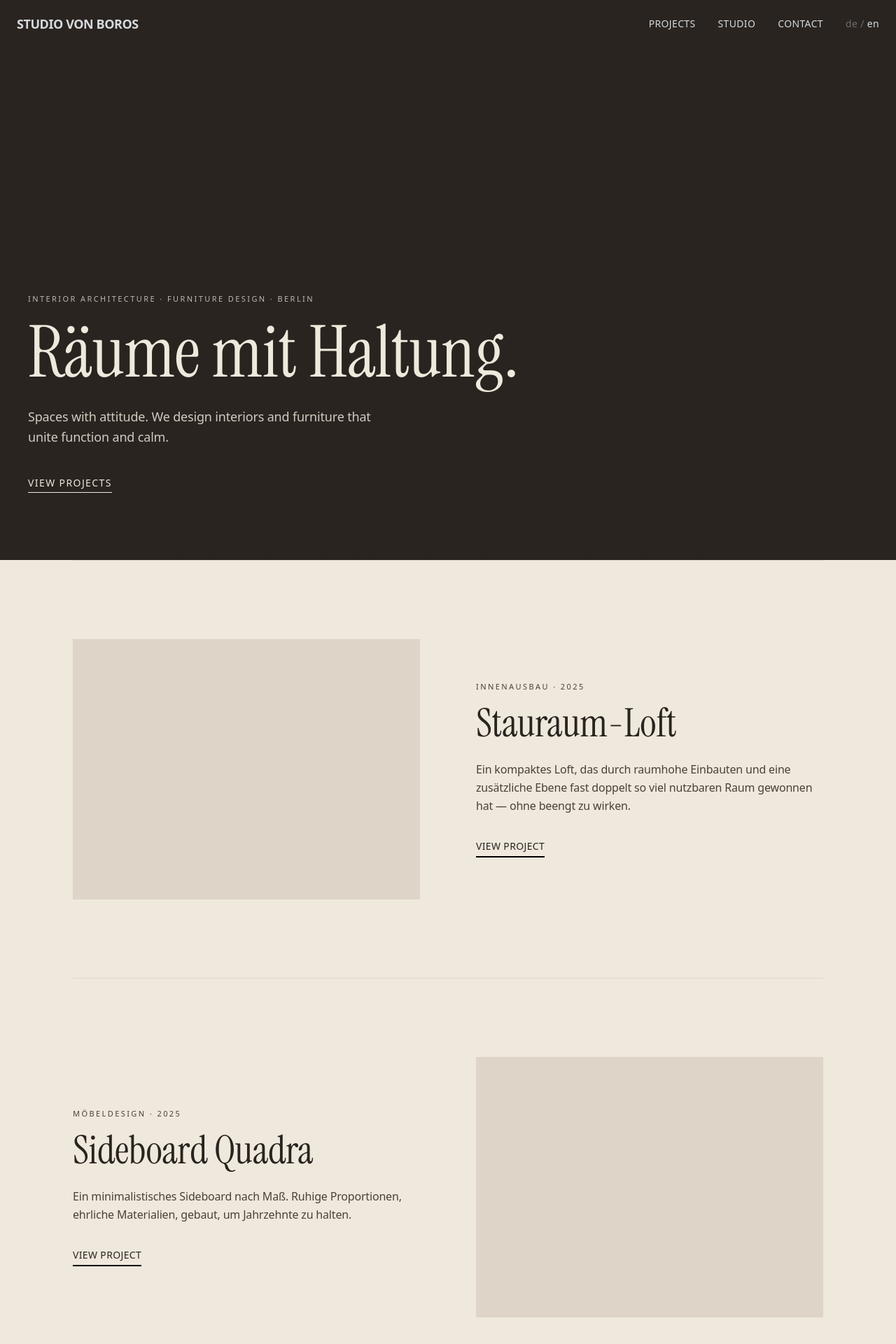
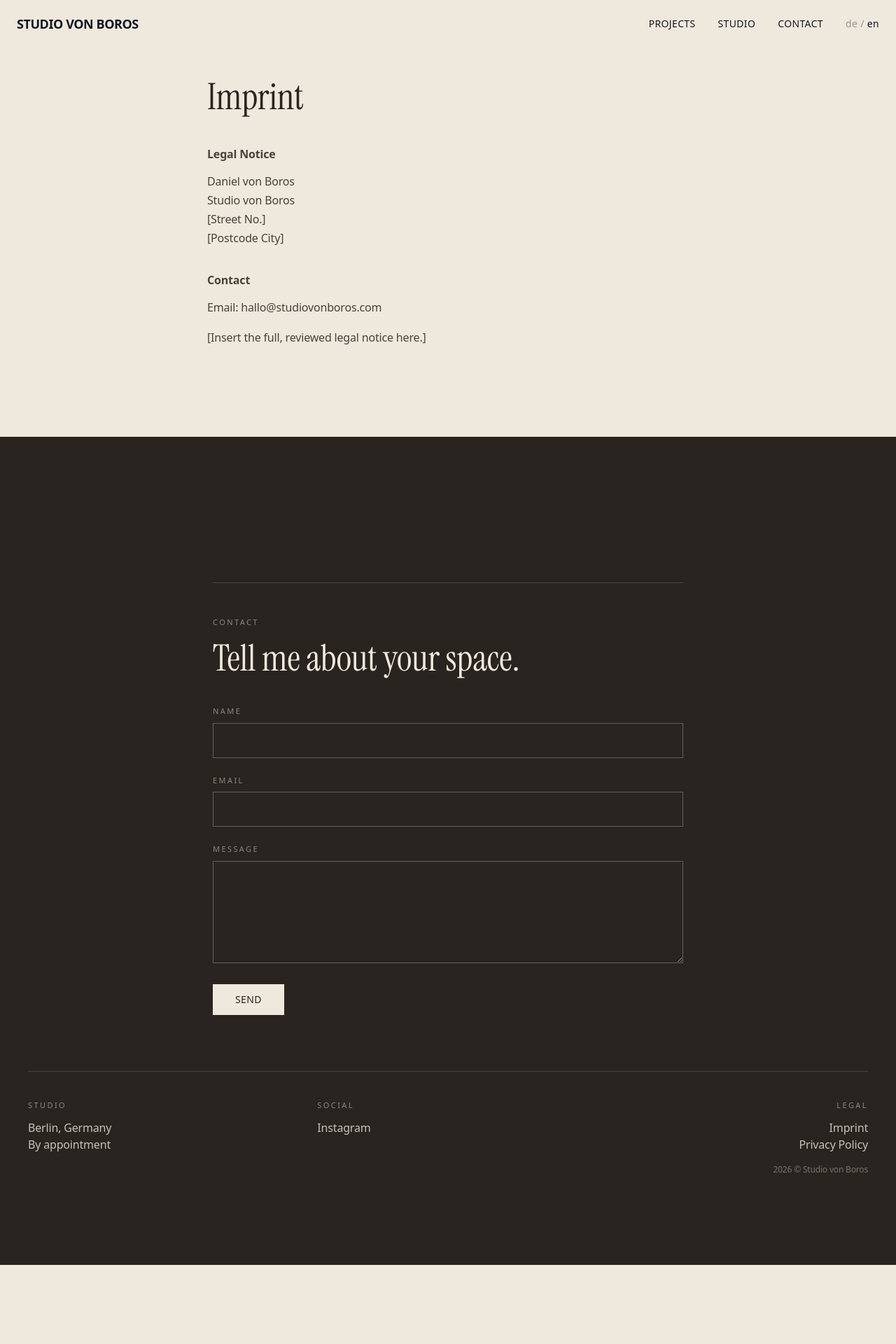
Before and after one commit to danielvonboros/studiovonboros, a Vue app: page /impressum in a window 1280 px wide. Before the commit this address led to /. Shown: the top 1920 px of the page at 70% size. After the commit the page ends 1807 px from the top, so only its background shows below. Built offline with nearby package versions, Linux system fonts and the light colour scheme.

Commit message:
feat: add legal/imprint information

```diff
--- /dev/null
+++ b/public/legal/imprint.de.html
@@ -0,0 +1,12 @@
+<h2>Angaben gemäß § 5 DDG</h2>
+<p>
+    Daniel von Boros<br />
+    Studio von Boros<br />
+    [Straße Nr.]<br />
+    [PLZ Ort]
+</p>
+<h2>Kontakt</h2>
+<p>E-Mail: hallo@studiovonboros.com</p>
+<h2>Umsatzsteuer-ID</h2>
+<p>[falls vorhanden]</p>
+<p>[Hier den vollständigen, geprüften Impressumstext einsetzen.]</p>
--- /dev/null
+++ b/public/legal/imprint.en.html
@@ -0,0 +1,10 @@
+<h2>Legal Notice</h2>
+<p>
+    Daniel von Boros<br />
+    Studio von Boros<br />
+    [Street No.]<br />
+    [Postcode City]
+</p>
+<h2>Contact</h2>
+<p>Email: hallo@studiovonboros.com</p>
+<p>[Insert the full, reviewed legal notice here.]</p>
--- /dev/null
+++ b/public/legal/privacy.de.html
@@ -0,0 +1,6 @@
+<h2>Datenschutz auf einen Blick</h2>
+<p>[Hier die vollständige, geprüfte Datenschutzerklärung einsetzen.]</p>
+<h2>Hosting</h2>
+<p>Diese Seite wird bei Netlify gehostet. [Details ergänzen.]</p>
+<h2>Kontaktformular</h2>
+<p>[Verarbeitung der über das Formular gesendeten Daten beschreiben.]</p>
--- /dev/null
+++ b/public/legal/privacy.en.html
@@ -0,0 +1,6 @@
+<h2>Privacy at a Glance</h2>
+<p>[Insert the full, reviewed privacy policy here.]</p>
+<h2>Hosting</h2>
+<p>This site is hosted on Netlify. [Add details.]</p>
+<h2>Contact Form</h2>
+<p>[Describe processing of data submitted via the form.]</p>
--- a/src/components/SiteFooter.vue
+++ b/src/components/SiteFooter.vue
@@ -25,9 +25,13 @@ const year = new Date().getFullYear();
       </div>
       <div class="md:text-right">
         <p class="kicker mb-3 !text-kalk/50">{{$t('footer.legalLabel')}}</p>
-        <a href="/impressum" class="block text-kalk/80 hover:text-messing">{{$t('footer.imprint')}}</a>
-        <a href="/datenschutz" class="block text-kalk/80 hover:text-messing">{{$t('footer.privacy')}}</a>
-        <p class="mt-4 text-xs text-kalk/40">© {{ year }} {{$t('footer.copyright')}}</p>
+ <router-link to="/impressum" class="block text-kalk/80 hover:text-messing">
+          {{ $t('legal.imprint') }}
+        </router-link>
+        <router-link to="/datenschutz" class="block text-kalk/80 hover:text-messing">
+          {{ $t('legal.privacy') }}
+        </router-link>
+        <p class="mt-4 text-xs text-kalk/40">{{ year }} {{$t('footer.copyright')}}</p>
       </div>
     </div>
   </footer>
--- a/src/locales/de.json
+++ b/src/locales/de.json
@@ -70,6 +70,10 @@
     "privacy": "Datenschutz",
     "copyright": "© {year} Studio von Boros"
   },
+    "legal": {
+    "imprint": "Impressum",
+    "privacy": "Datenschutz"
+  },
     "seo": {
     "defaultTitle": "Studio von Boros — Innenarchitektur & Möbeldesign in Berlin",
     "titleTemplate": "%s — Studio von Boros",
--- a/src/locales/en.json
+++ b/src/locales/en.json
@@ -69,6 +69,10 @@
     "privacy": "Privacy",
     "copyright": "© {year} Studio von Boros"
   },
+    "legal": {
+    "imprint": "Imprint",
+    "privacy": "Privacy Policy"
+  },
     "seo": {
     "defaultTitle": "Studio von Boros — Interior Architecture & Furniture Design in Berlin",
     "titleTemplate": "%s — Studio von Boros",
--- a/src/router/index.ts
+++ b/src/router/index.ts
@@ -11,6 +11,18 @@ export const router = createRouter({
         { path: 'projekte/:id', name: 'project', component: ProjectModal, props: true },
       ],},
     { path: '/:pathMatch(.*)*', redirect: '/' },
+        {
+      path: '/impressum',
+      name: 'imprint',
+      component: () => import('@/views/LegalView.vue'),
+      props: { doc: 'imprint' },
+    },
+    {
+      path: '/datenschutz',
+      name: 'privacy',
+      component: () => import('@/views/LegalView.vue'),
+      props: { doc: 'privacy' },
+    },
   ],
     scrollBehavior(to, from, savedPosition) {
     if (to.name === 'project' || from.name === 'project') return false;
--- a/src/style.css
+++ b/src/style.css
@@ -99,3 +99,17 @@
     transition: none;
   }
 }
+
+/* Styling for legal documents */
+.legal-prose {
+  line-height: 1.7;
+  color: theme('colors.espresso-soft', #4a4038);
+}
+.legal-prose h2 {
+  margin-top: 2rem;
+  margin-bottom: 0.75rem;
+  font-weight: 600;
+}
+.legal-prose p { margin-bottom: 1rem; }
+.legal-prose a { text-decoration: underline; }
+.legal-prose ul { margin: 1rem 0; padding-left: 1.5rem; list-style: disc; }
--- /dev/null
+++ b/src/views/LegalView.vue
@@ -0,0 +1,42 @@
+<script setup lang="ts">
+import { ref, watchEffect } from 'vue';
+import { useI18n } from 'vue-i18n';
+import { useSeo } from '@/composables/useSeo';
+
+// Welches Dokument? Kommt als Prop aus der Route ('imprint' | 'privacy').
+const props = defineProps<{ doc: 'imprint' | 'privacy' }>();
+
+const { locale, t } = useI18n();
+const html = ref('');
+const loading = ref(true);
+
+// Lädt /legal/<doc>.<locale>.html aus dem public-Ordner.
+// Reagiert auf Sprachwechsel UND Dokumentwechsel.
+watchEffect(async () => {
+  loading.value = true;
+  try {
+    const res = await fetch(`/legal/${props.doc}.${locale.value}.html`);
+    html.value = res.ok ? await res.text() : '<p>Dokument nicht gefunden.</p>';
+  } catch {
+    html.value = '<p>Dokument konnte nicht geladen werden.</p>';
+  } finally {
+    loading.value = false;
+  }
+});
+
+const pageTitle = () => (props.doc === 'imprint' ? t('legal.imprint') : t('legal.privacy'));
+useSeo(pageTitle);
+</script>
+
+<template>
+  <section class="mx-auto max-w-3xl px-6 py-28 md:px-10">
+    <h1 class="mb-10 font-display text-[clamp(2rem,5vw,3.25rem)] leading-[1.05]">
+      {{ pageTitle() }}
+    </h1>
+
+    <p v-if="loading" class="text-espresso-soft">…</p>
+
+    <!-- legal-prose gibt den Rechtstexten lesbares Styling (s. style.css unten) -->
+    <div v-else class="legal-prose" v-html="html" />
+  </section>
+</template>
```
